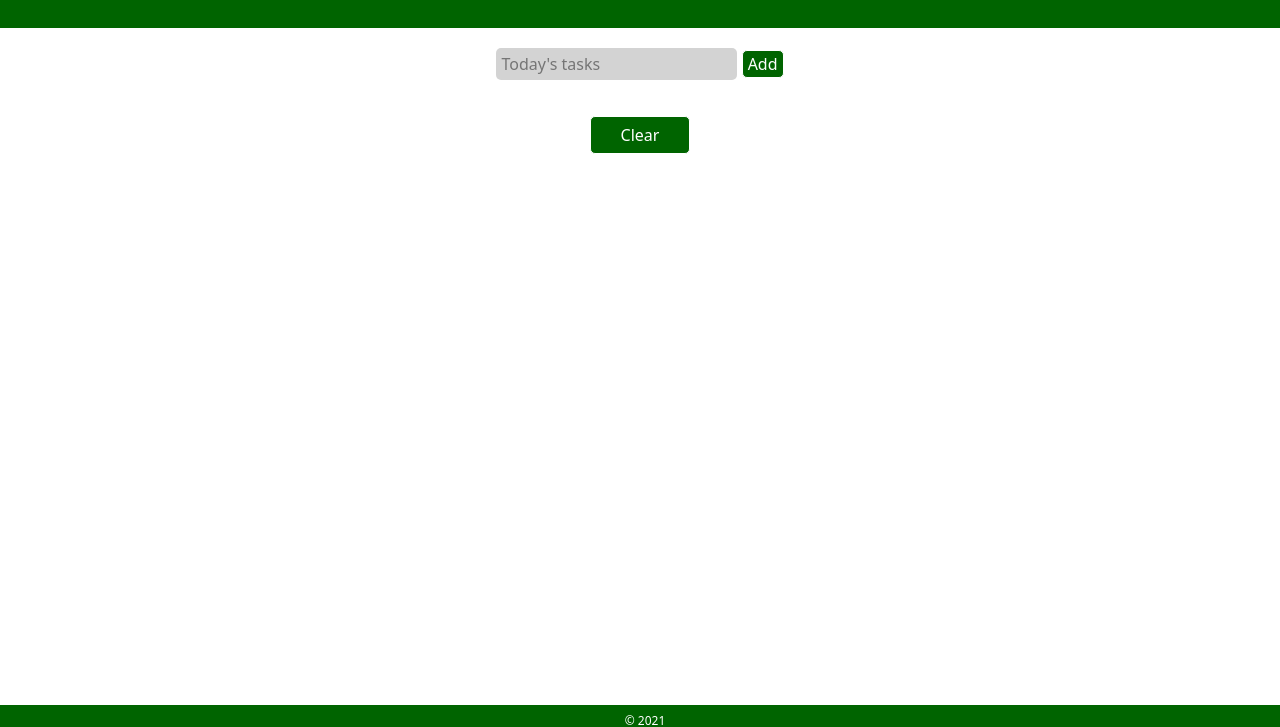
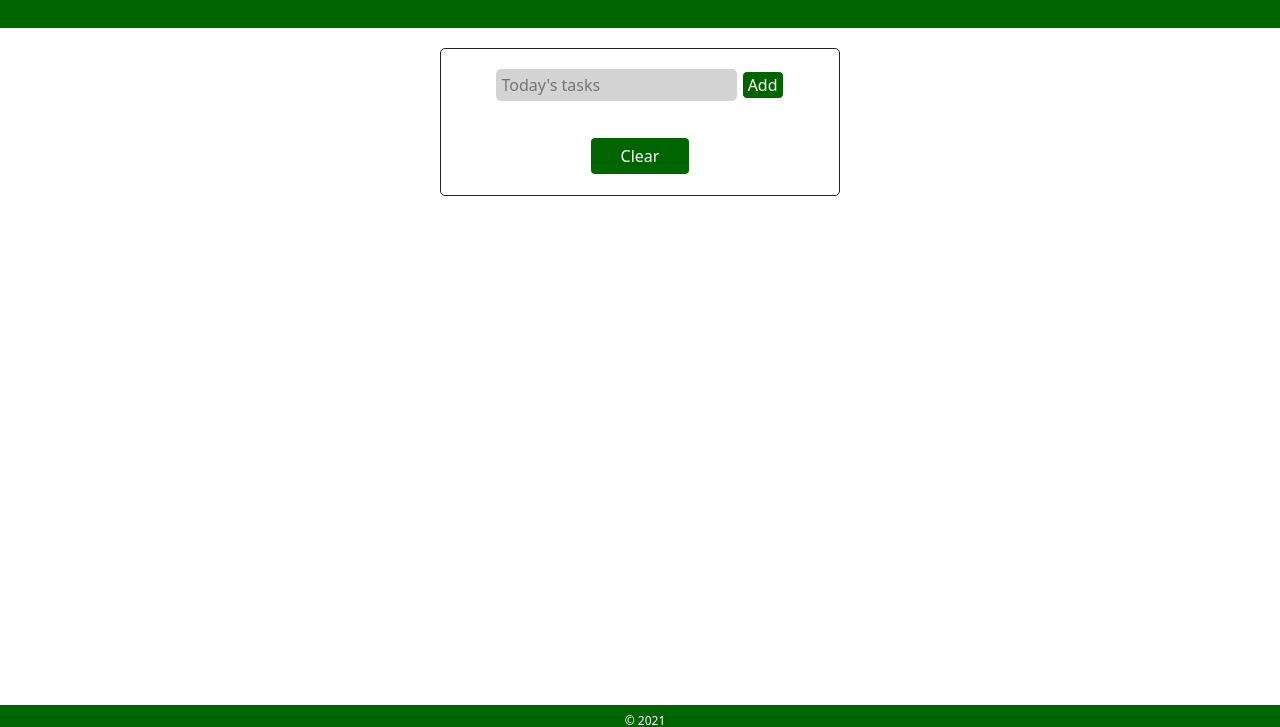
Before and after one commit to loremipsum-20/to-do-list, a plain HTML site: page index.html in a window 1280 px wide. Shown: the part 73-800 px from the top of the page. Drawn offline with nearby package versions, Linux system fonts and the light colour scheme.

Commit message:
final commit

```diff
--- a/src/style.css
+++ b/src/style.css
@@ -59,6 +59,15 @@ header {
   margin-bottom: 20px;
 }
 
+main {
+  width: 400px;
+  margin: 0 auto;
+  padding: 20px;
+  border: 1px solid;
+  border-radius: 5px;
+
+}
+
 footer {
   position: fixed;
   left: 0;
@@ -92,7 +101,6 @@ li {
   align-items: baseline;
   justify-content: space-between;
   margin-bottom: 10px;
-
 }
 
 .clearButton {
```
